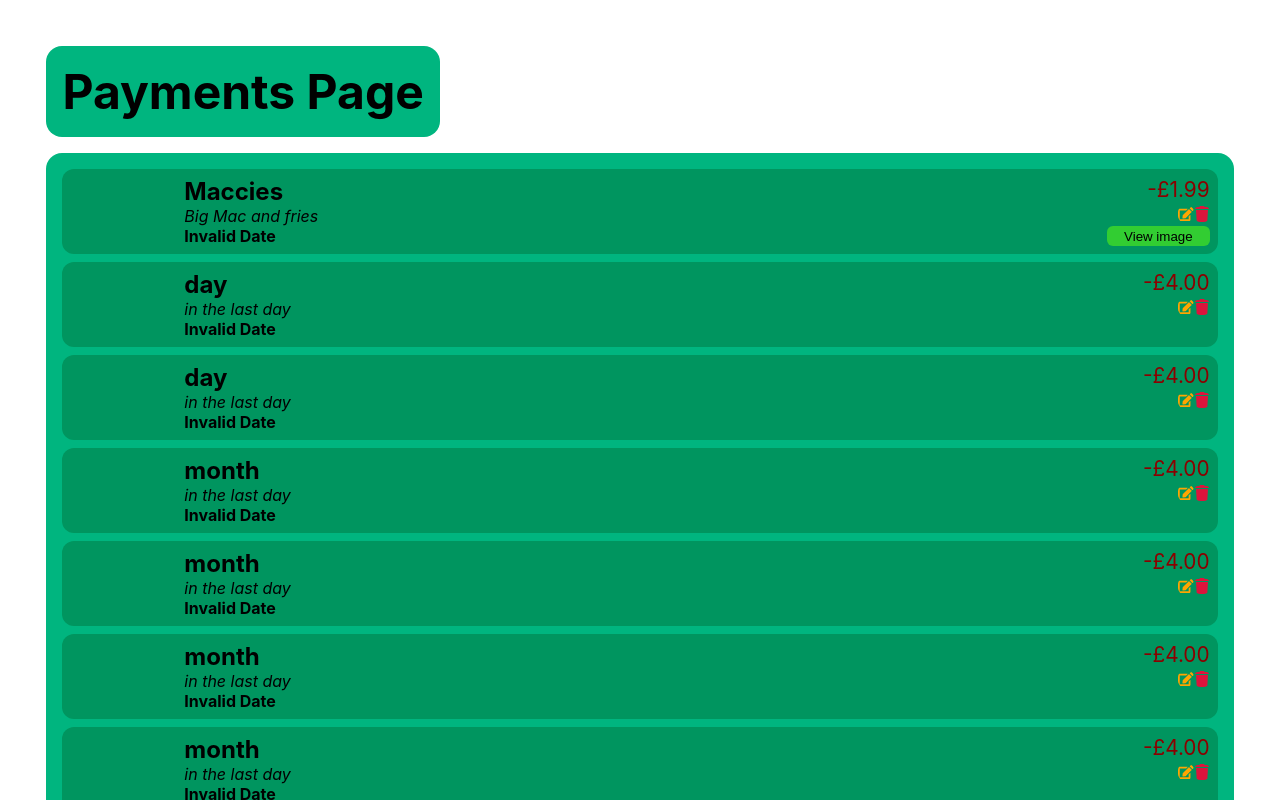
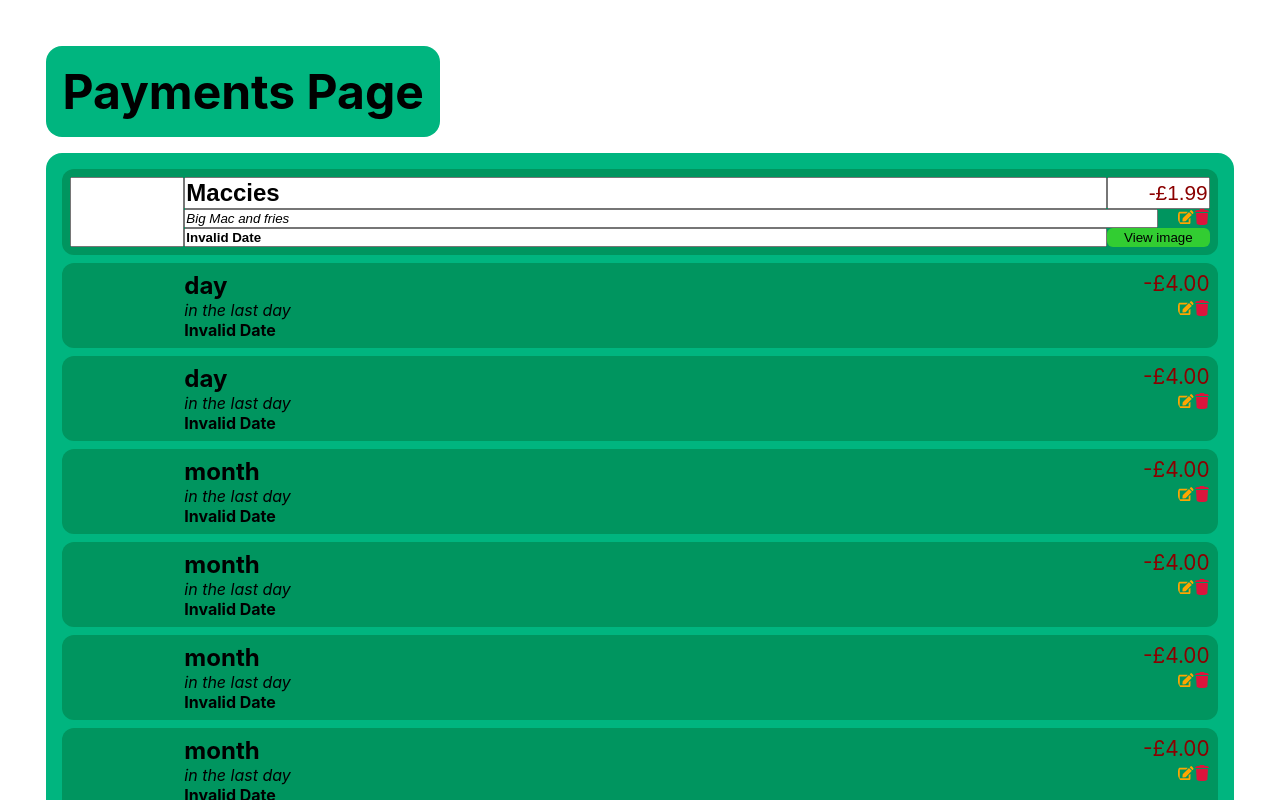
Before and after one commit to muhsin7/spending-tracker, a React (Create React App) app in the folder client/: page /payments in a window 1280 px wide. Both pictures are taken after a click on the icon 1185 px from the left and 214 px from the top of the page. Shown: the top 800 px of the page. Built offline with nearby package versions, Linux system fonts and the light colour scheme; no server answers.

Commit message:
Allow payments to be edited
- Text of data in each card is now editable
- Once data is edited, there is currently no way to save the new data

```diff
--- a/client/src/pages/paymentsPage/PaymentCard.js
+++ b/client/src/pages/paymentsPage/PaymentCard.js
@@ -46,17 +46,17 @@ export default function PaymentCard(props) {
 
 
 
-  const [edit,setEdit] = useState(false)
+  const [edit, setEdit] = useState(false);
 
   function handleEdit() {
-
+    setEdit(!edit);
   }
 
   function handleDelete() {
 
   }
 
-  return (
+  const NORMAL_MODE = (
     <div className="payment-card">
       <span className="payment-category">{CATEGORY_NAME}</span>
 
@@ -68,7 +68,7 @@ export default function PaymentCard(props) {
 
         <div className="payment-card-middle">
           <span className="payment-description">{DESCRIPTION}</span>
-          <div classname="payment-edit-delete-icons">
+          <div className="payment-edit-delete-icons">
             <FaTrash className="payment-delete-icon" onClick={handleDelete} />
             <FaEdit className="payment-edit-icon" onClick={handleEdit} />
           </div>
@@ -84,5 +84,57 @@ export default function PaymentCard(props) {
         </div>
       </div>
     </div>
-  )
+  );
+
+  const EDIT_MODE = (
+    <div className="payment-card">
+      <input
+        className="payment-category"
+        value={CATEGORY_NAME}
+        disabled={!edit}
+      />
+
+      <div className="payment-info">
+        <div className="payment-card-top">
+          <input
+            className="payment-title"
+            value={TITLE}
+            disabled={!edit}
+          />
+          <input
+            className="payment-amount"
+            value={"-£" + PRICE}
+            disabled={!edit}
+          />
+        </div>
+
+        <div className="payment-card-middle">
+          <input
+            className="payment-description"
+            value={DESCRIPTION}
+            disabled={!edit}
+          />
+          <div className="payment-edit-delete-icons">
+            <FaTrash className="payment-delete-icon" onClick={handleDelete} />
+            <FaEdit className="payment-edit-icon" onClick={handleEdit} />
+          </div>
+        </div>
+
+        <div className="payment-card-bottom">
+          <input
+            className="payment-date"
+            value={DATE}
+            disabled={!edit}
+          />
+          {DOES_IMAGE_EXIST && (
+            <Popup trigger={<button className="payment-image-button">View image</button>} position="left" contentStyle={{ width: 'auto'}}>
+              <img src={imageURL} />
+            </Popup>
+          )}
+        </div>
+      </div>
+    </div>
+  );
+
+  return ((!edit) ? NORMAL_MODE : EDIT_MODE);
 }
--- a/client/src/pages/paymentsPage/PaymentsHistory.js
+++ b/client/src/pages/paymentsPage/PaymentsHistory.js
@@ -330,5 +330,5 @@ export default function PaymentsHistory() {
     <div className="payments-container">
       {rows}
     </div>
-  )
+  );
 }
--- a/client/src/pages/paymentsPage/PaymentsPage.js
+++ b/client/src/pages/paymentsPage/PaymentsPage.js
@@ -24,5 +24,5 @@ export default function PaymentsPage() {
       <h1 className="payments-header">Payments Page</h1>
       <PaymentsHistory payments={payments}/>
     </div>
-  )
+  );
 }
```
